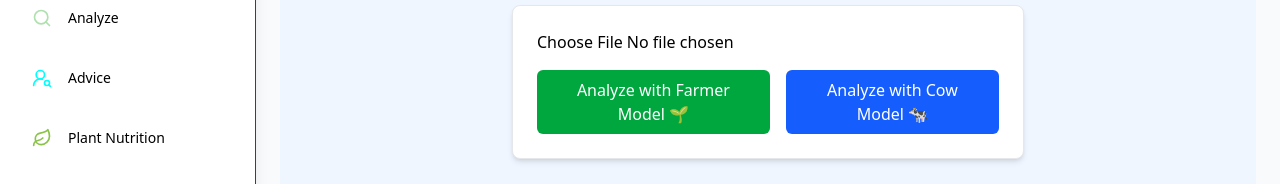
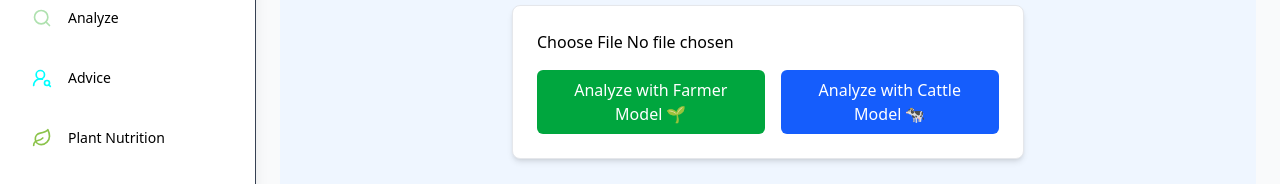
Before and after one commit to xrishabhjx/AgriGrow, a React (Vite) app: page /analyze in a window 1280 px wide. Shown: the part 156-340 px from the top of the page. Built offline with nearby package versions, Linux system fonts and the light colour scheme; sample sign-in values are in the browser's storage.

Commit message:
Update Analyze.jsx

```diff
--- a/src/pages/Analyze.jsx
+++ b/src/pages/Analyze.jsx
@@ -153,7 +153,7 @@ const Analyze = () => {
                         disabled={uploading}
                         className="bg-blue-600 text-white px-4 py-2 rounded-md hover:bg-blue-700 transition"
                     >
-                        {uploading ? "Uploading..." : "Analyze with Cow Model 🐄"}
+                        {uploading ? "Uploading..." : "Analyze with Cattle Model 🐄"}
                     </button>
                 </div>
 
```
